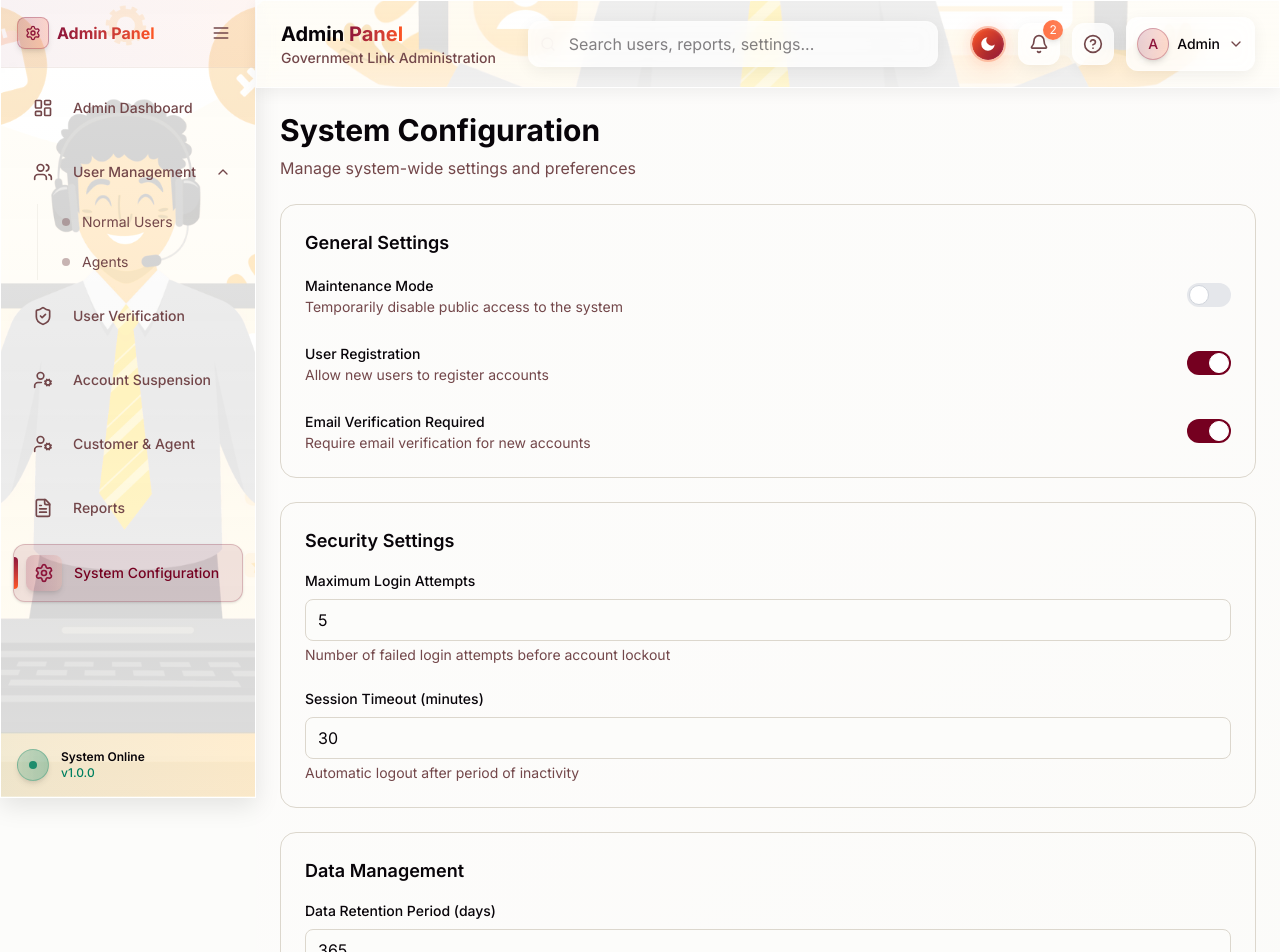
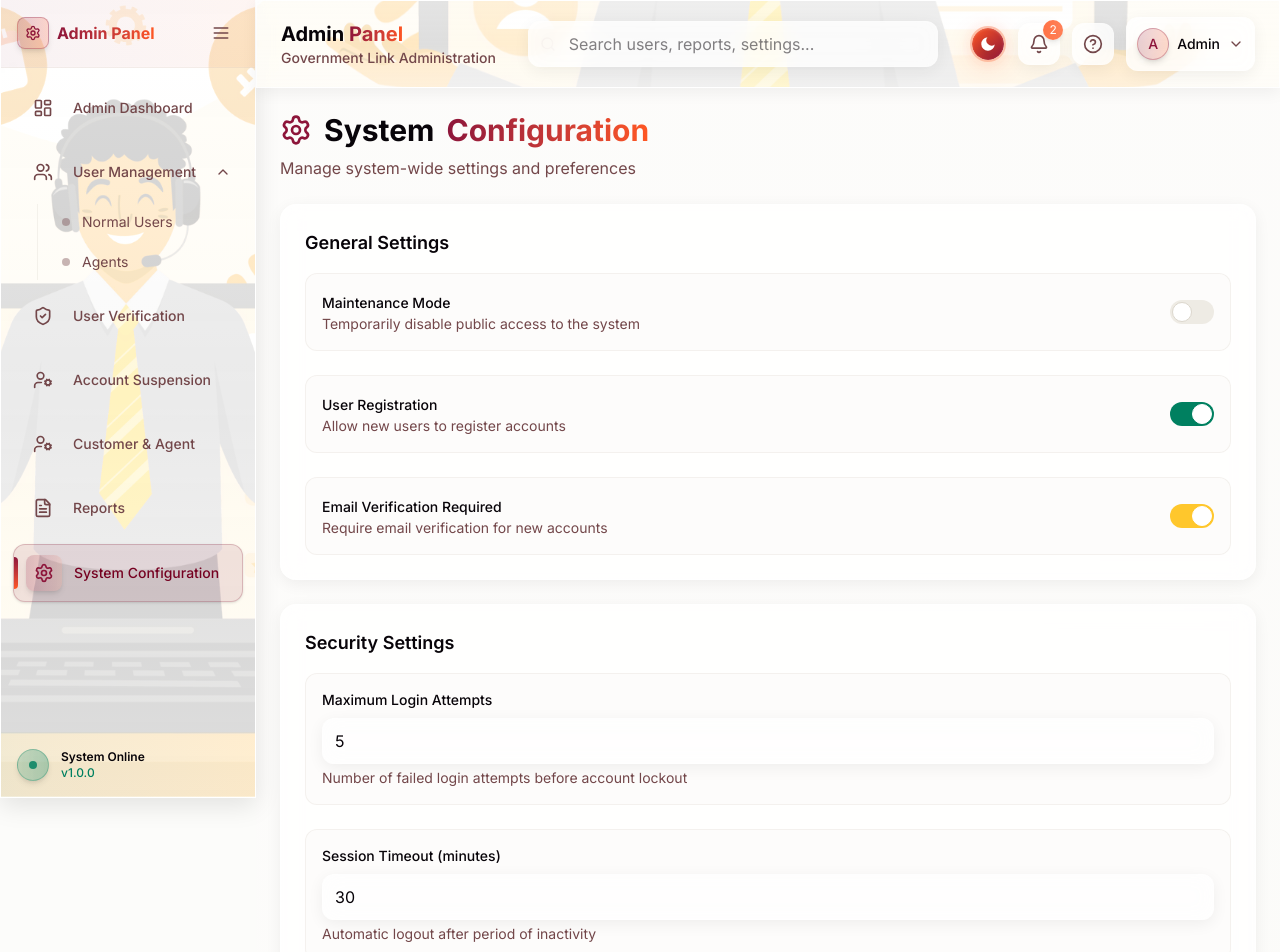
Before and after one commit to XFire2025/XFire_GovLink, a Next.js app: page /admin/system-configuration in a window 1280 px wide. Shown: the top 952 px of the page. Built offline with nearby package versions, Linux system fonts and the light colour scheme.

Commit message:
feat: enhance SystemConfiguration component with improved layout, animations, and user experience

```diff
--- a/src/components/adminSystem/SystemConfiguration.tsx
+++ b/src/components/adminSystem/SystemConfiguration.tsx
@@ -2,6 +2,8 @@
 
 import React, { useState } from "react";
 import { Settings } from "lucide-react";
+import { motion } from "framer-motion";
+
 
 interface SystemConfig {
   maintenanceMode: boolean;
@@ -39,35 +41,61 @@ export default function SystemConfiguration() {
   };
 
   return (
+    <div className="relative min-h-full">
+      {/* Main content */}
       <div className="space-y-6">
-      <div className="flex justify-between items-start">
+        <motion.div
+          initial={{ opacity: 0, y: 20 }}
+          animate={{ opacity: 1, y: 0 }}
+          transition={{ duration: 0.3 }}
+          className="flex justify-between items-start animate-fade-in-up"
+        >
           <div>
             <h1 className="text-3xl font-bold text-foreground mb-2">
-            System Configuration
+              <span className="flex items-center gap-3">
+                <Settings className="w-8 h-8 text-[#8D153A]" />
+                <span className="text-foreground">System</span>{' '}
+                <span className="bg-gradient-to-r from-[#8D153A] to-[#FF5722] bg-clip-text text-transparent">
+                  Configuration
+                </span>
+              </span>
             </h1>
             <p className="text-muted-foreground">
               Manage system-wide settings and preferences
             </p>
           </div>
           {hasChanges && (
-          <button
+            <motion.button
+              initial={{ opacity: 0, scale: 0.9 }}
+              animate={{ opacity: 1, scale: 1 }}
+              transition={{ duration: 0.3 }}
               onClick={handleSave}
-            className="flex items-center gap-2 bg-primary text-primary-foreground px-4 py-2 rounded-lg hover:bg-primary/90 transition-colors"
+              className="flex items-center gap-2 bg-gradient-to-r from-[#8D153A] to-[#FF5722] text-white px-4 py-2.5 rounded-xl hover:shadow-lg transition-all duration-300 hover:scale-105 modern-card"
             >
               <Settings className="w-4 h-4" />
               Save Changes
-          </button>
+            </motion.button>
           )}
-      </div>
+        </motion.div>
 
-      <div className="grid gap-6">
-        {/* General Settings */}
-        <div className="glass-morphism p-6 rounded-2xl border border-border">
-          <h3 className="text-lg font-semibold text-foreground mb-4">
+        <motion.div
+          initial={{ opacity: 0, y: 20 }}
+          animate={{ opacity: 1, y: 0 }}
+          transition={{ delay: 0.1, duration: 0.3 }}
+          className="grid gap-6"
+        >
+          {/* Enhanced General Settings */}
+          <motion.div
+            initial={{ opacity: 0, y: 20 }}
+            animate={{ opacity: 1, y: 0 }}
+            transition={{ delay: 0.2 }}
+            className="bg-card/90 dark:bg-card/95 backdrop-blur-md p-6 rounded-2xl border border-border/50 shadow-glow hover:shadow-2xl transition-all duration-500 modern-card group"
+          >
+            <h3 className="text-lg font-semibold text-foreground mb-4 group-hover:text-[#8D153A] transition-colors duration-300">
               General Settings
             </h3>
             <div className="grid gap-6">
-            <div className="flex items-center justify-between">
+              <div className="flex items-center justify-between p-4 bg-card/40 backdrop-blur-sm border border-border/30 rounded-xl hover:bg-card/60 transition-all duration-300">
                 <div>
                   <label className="text-sm font-medium text-foreground">
                     Maintenance Mode
@@ -85,11 +113,11 @@ export default function SystemConfiguration() {
                     }
                     className="sr-only peer"
                   />
-                <div className="w-11 h-6 bg-gray-200 peer-focus:outline-none peer-focus:ring-4 peer-focus:ring-primary/20 dark:peer-focus:ring-primary/30 rounded-full peer dark:bg-gray-700 peer-checked:after:translate-x-full peer-checked:after:border-white after:content-[''] after:absolute after:top-[2px] after:left-[2px] after:bg-white after:border-gray-300 after:border after:rounded-full after:h-5 after:w-5 after:transition-all dark:border-gray-600 peer-checked:bg-primary"></div>
+                  <div className="w-11 h-6 bg-muted peer-focus:outline-none peer-focus:ring-4 peer-focus:ring-[#8D153A]/20 dark:peer-focus:ring-[#8D153A]/30 rounded-full peer dark:bg-muted peer-checked:after:translate-x-full peer-checked:after:border-white after:content-[''] after:absolute after:top-[2px] after:left-[2px] after:bg-white after:border-border after:border after:rounded-full after:h-5 after:w-5 after:transition-all dark:border-border peer-checked:bg-gradient-to-r peer-checked:from-[#8D153A] peer-checked:to-[#FF5722]"></div>
                 </label>
               </div>
 
-            <div className="flex items-center justify-between">
+              <div className="flex items-center justify-between p-4 bg-card/40 backdrop-blur-sm border border-border/30 rounded-xl hover:bg-card/60 transition-all duration-300">
                 <div>
                   <label className="text-sm font-medium text-foreground">
                     User Registration
@@ -107,11 +135,11 @@ export default function SystemConfiguration() {
                     }
                     className="sr-only peer"
                   />
-                <div className="w-11 h-6 bg-gray-200 peer-focus:outline-none peer-focus:ring-4 peer-focus:ring-primary/20 dark:peer-focus:ring-primary/30 rounded-full peer dark:bg-gray-700 peer-checked:after:translate-x-full peer-checked:after:border-white after:content-[''] after:absolute after:top-[2px] after:left-[2px] after:bg-white after:border-gray-300 after:border after:rounded-full after:h-5 after:w-5 after:transition-all dark:border-gray-600 peer-checked:bg-primary"></div>
+                  <div className="w-11 h-6 bg-muted peer-focus:outline-none peer-focus:ring-4 peer-focus:ring-[#008060]/20 dark:peer-focus:ring-[#008060]/30 rounded-full peer dark:bg-muted peer-checked:after:translate-x-full peer-checked:after:border-white after:content-[''] after:absolute after:top-[2px] after:left-[2px] after:bg-white after:border-border after:border after:rounded-full after:h-5 after:w-5 after:transition-all dark:border-border peer-checked:bg-[#008060]"></div>
                 </label>
               </div>
 
-            <div className="flex items-center justify-between">
+              <div className="flex items-center justify-between p-4 bg-card/40 backdrop-blur-sm border border-border/30 rounded-xl hover:bg-card/60 transition-all duration-300">
                 <div>
                   <label className="text-sm font-medium text-foreground">
                     Email Verification Required
@@ -132,19 +160,24 @@ export default function SystemConfiguration() {
                     }
                     className="sr-only peer"
                   />
-                <div className="w-11 h-6 bg-gray-200 peer-focus:outline-none peer-focus:ring-4 peer-focus:ring-primary/20 dark:peer-focus:ring-primary/30 rounded-full peer dark:bg-gray-700 peer-checked:after:translate-x-full peer-checked:after:border-white after:content-[''] after:absolute after:top-[2px] after:left-[2px] after:bg-white after:border-gray-300 after:border after:rounded-full after:h-5 after:w-5 after:transition-all dark:border-gray-600 peer-checked:bg-primary"></div>
+                  <div className="w-11 h-6 bg-muted peer-focus:outline-none peer-focus:ring-4 peer-focus:ring-[#FFC72C]/20 dark:peer-focus:ring-[#FFC72C]/30 rounded-full peer dark:bg-muted peer-checked:after:translate-x-full peer-checked:after:border-white after:content-[''] after:absolute after:top-[2px] after:left-[2px] after:bg-white after:border-border after:border after:rounded-full after:h-5 after:w-5 after:transition-all dark:border-border peer-checked:bg-[#FFC72C]"></div>
                 </label>
               </div>
             </div>
-        </div>
+          </motion.div>
 
-        {/* Security Settings */}
-        <div className="glass-morphism p-6 rounded-2xl border border-border">
-          <h3 className="text-lg font-semibold text-foreground mb-4">
+          {/* Enhanced Security Settings */}
+          <motion.div
+            initial={{ opacity: 0, y: 20 }}
+            animate={{ opacity: 1, y: 0 }}
+            transition={{ delay: 0.3 }}
+            className="bg-card/90 dark:bg-card/95 backdrop-blur-md p-6 rounded-2xl border border-border/50 shadow-glow hover:shadow-2xl transition-all duration-500 modern-card group"
+          >
+            <h3 className="text-lg font-semibold text-foreground mb-4 group-hover:text-[#FF5722] transition-colors duration-300">
               Security Settings
             </h3>
             <div className="grid gap-6">
-            <div>
+              <div className="p-4 bg-card/40 backdrop-blur-sm border border-border/30 rounded-xl hover:bg-card/60 transition-all duration-300">
                 <label className="block text-sm font-medium text-foreground mb-2">
                   Maximum Login Attempts
                 </label>
@@ -159,14 +192,14 @@ export default function SystemConfiguration() {
                       parseInt(e.target.value)
                     )
                   }
-                className="w-full px-3 py-2 bg-background border border-border rounded-lg focus:ring-2 focus:ring-primary/20 focus:border-primary"
+                  className="w-full px-3 py-2.5 bg-card/60 dark:bg-card/40 backdrop-blur-sm border border-border/50 rounded-xl focus:ring-2 focus:ring-[#FF5722]/20 focus:border-[#FF5722]/50 transition-all duration-300 modern-card"
                 />
                 <p className="text-sm text-muted-foreground mt-1">
                   Number of failed login attempts before account lockout
                 </p>
               </div>
 
-            <div>
+              <div className="p-4 bg-card/40 backdrop-blur-sm border border-border/30 rounded-xl hover:bg-card/60 transition-all duration-300">
                 <label className="block text-sm font-medium text-foreground mb-2">
                   Session Timeout (minutes)
                 </label>
@@ -178,21 +211,26 @@ export default function SystemConfiguration() {
                   onChange={(e) =>
                     handleConfigChange("sessionTimeout", parseInt(e.target.value))
                   }
-                className="w-full px-3 py-2 bg-background border border-border rounded-lg focus:ring-2 focus:ring-primary/20 focus:border-primary"
+                  className="w-full px-3 py-2.5 bg-card/60 dark:bg-card/40 backdrop-blur-sm border border-border/50 rounded-xl focus:ring-2 focus:ring-[#FF5722]/20 focus:border-[#FF5722]/50 transition-all duration-300 modern-card"
                 />
                 <p className="text-sm text-muted-foreground mt-1">
                   Automatic logout after period of inactivity
                 </p>
               </div>
             </div>
-        </div>
+          </motion.div>
 
-        {/* Data Management */}
-        <div className="glass-morphism p-6 rounded-2xl border border-border">
-          <h3 className="text-lg font-semibold text-foreground mb-4">
+          {/* Enhanced Data Management */}
+          <motion.div
+            initial={{ opacity: 0, y: 20 }}
+            animate={{ opacity: 1, y: 0 }}
+            transition={{ delay: 0.4 }}
+            className="bg-card/90 dark:bg-card/95 backdrop-blur-md p-6 rounded-2xl border border-border/50 shadow-glow hover:shadow-2xl transition-all duration-500 modern-card group"
+          >
+            <h3 className="text-lg font-semibold text-foreground mb-4 group-hover:text-[#008060] transition-colors duration-300">
               Data Management
             </h3>
-          <div>
+            <div className="p-4 bg-card/40 backdrop-blur-sm border border-border/30 rounded-xl hover:bg-card/60 transition-all duration-300">
               <label className="block text-sm font-medium text-foreground mb-2">
                 Data Retention Period (days)
               </label>
@@ -207,13 +245,14 @@ export default function SystemConfiguration() {
                     parseInt(e.target.value)
                   )
                 }
-              className="w-full px-3 py-2 bg-background border border-border rounded-lg focus:ring-2 focus:ring-primary/20 focus:border-primary"
+                className="w-full px-3 py-2.5 bg-card/60 dark:bg-card/40 backdrop-blur-sm border border-border/50 rounded-xl focus:ring-2 focus:ring-[#008060]/20 focus:border-[#008060]/50 transition-all duration-300 modern-card"
               />
               <p className="text-sm text-muted-foreground mt-1">
                 How long to retain user data and logs
               </p>
             </div>
-        </div>
+          </motion.div>
+        </motion.div>
       </div>
     </div>
   );
```
Lines whose indentation alone changed are shown as unchanged.
